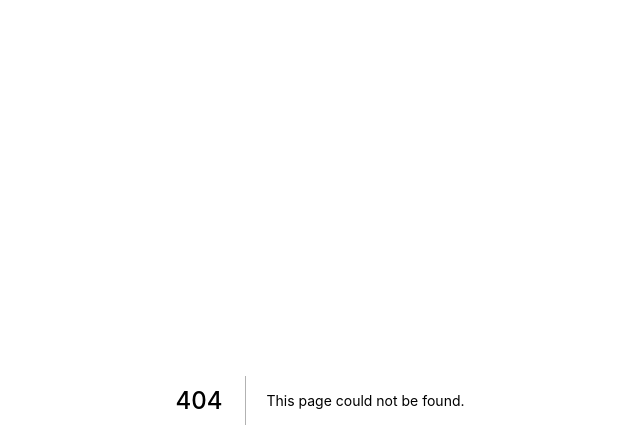
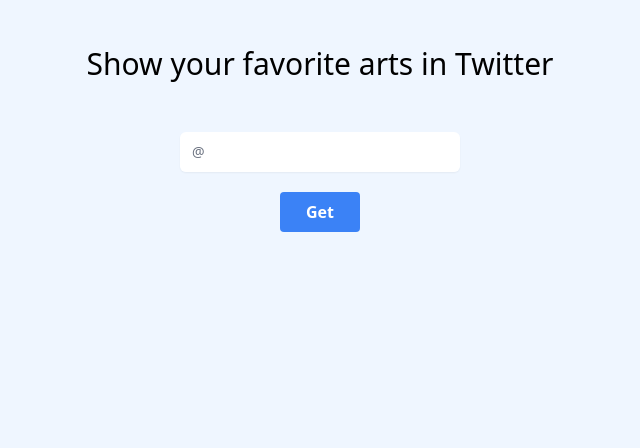
Before and after one commit to marushosummers/dev-twitter-art-gallery, a Next.js app in the folder twitter-art-gallery/: page /twitter in a window 1280 px wide. Before the commit this address had no page. Shown: the top 448 px of the page, without its empty margins (320-960 px from the left). Built offline with nearby package versions, Linux system fonts and the light colour scheme.

Commit message:
/twitterを実装

```diff
--- a/twitter-art-gallery/components/MainTable.tsx
+++ b/twitter-art-gallery/components/MainTable.tsx
@@ -4,9 +4,9 @@
 import ImageTable from './ImageTable'
 
 type typeImageTableState = {
+    screen_name: string;
     images: typeImages;
     message: string;
-    screen_name: string;
 };
 
 type typeImages = {
--- /dev/null
+++ b/twitter-art-gallery/components/head.tsx
@@ -0,0 +1,13 @@
+import React from 'react';
+import Head from 'next/head';
+
+const head: React.FC<void> = (): JSX.Element => {
+  return (
+    <Head>
+      <title>Twitter Art Gallery</title>
+      <meta property="og:title" content="Twitter Art Gallery" key="title" />
+    </Head>
+  );
+};
+
+export default head;
--- a/twitter-art-gallery/pages/App.tsx
+++ /dev/null
@@ -1,18 +0,0 @@
-import MainTable from "../components/MainTable";
-
-function App() {
-  return (
-    <div className= "bg-blue-50 min-h-screen" >
-      <div className="container mx-auto" >
-        <header className="flex justify-center items-center text-3xl h-32 mx-5" >
-          Show your favorite arts in Twitter
-        </header>
-        <div className = "flex justify-center" >
-          <MainTable />
-        </div>
-      </div>
-    </div>
-  );
-}
-
-export default App;
--- a/twitter-art-gallery/pages/index.tsx
+++ b/twitter-art-gallery/pages/index.tsx
@@ -1,17 +1,14 @@
 import type { NextPage } from 'next'
-import Head from 'next/head'
-import App from './App'
+import React from 'react';
+import Router from "next/router";
 
 const Home: NextPage = () => {
+  React.useEffect(() => {
+    Router.push("/twitter");
+  });
   return (
-  <div>
-      <Head>
-        <title>Twitter Art Gallery</title>
-        <meta property="og:title" content="Twitter Art Gallery" key="title" />
-      </Head>
-      <App />
-    </div>
-  )
+  <div></div>
+)
 }
 
 export default Home
--- /dev/null
+++ b/twitter-art-gallery/pages/twitter/[screen_name].tsx
@@ -0,0 +1,24 @@
+import { useRouter } from "next/router";
+import MainTable from "../../components/MainTable";
+
+const TwitterScreenName = () => {
+  const router = useRouter();
+  const { screen_name } = router.query;
+  return (
+    <div>
+      <head />
+      <div className="bg-blue-50 min-h-screen" >
+        <div className="container mx-auto" >
+          <header className="flex justify-center items-center text-3xl h-32 mx-5" >
+            Show your favorite arts in Twitter
+          </header>
+          <div className="flex justify-center" >
+            <MainTable />
+          </div>
+        </div>
+      </div>
+    </div>
+  );
+};
+
+export default TwitterScreenName;
--- /dev/null
+++ b/twitter-art-gallery/pages/twitter/index.tsx
@@ -0,0 +1,23 @@
+import type { NextPage } from 'next'
+import Head from '../../components/head'
+import MainTable from '../../components/MainTable'
+
+const TwitterPage: NextPage = () => {
+  return (
+    <div>
+      <head />
+      <div className="bg-blue-50 min-h-screen" >
+        <div className="container mx-auto" >
+          <header className="flex justify-center items-center text-3xl h-32 mx-5" >
+            Show your favorite arts in Twitter
+          </header>
+          <div className="flex justify-center" >
+            <MainTable />
+          </div>
+        </div>
+      </div>
+    </div>
+  )
+}
+
+export default TwitterPage
```
Also changed, not shown: 1 other file (tests, documents, lock files or other folders).
